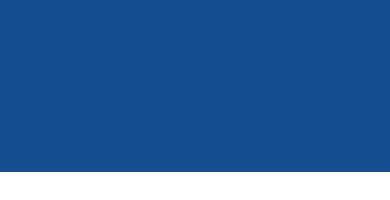
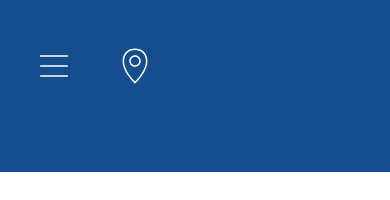
Before and after one commit to JacobMutale1808/micmar, a Next.js app: page / in a window 390 px wide. Shown: the top 200 px of the page. Built offline with nearby package versions, Linux system fonts and the light colour scheme.

Commit message:
mobile nav

```diff
--- /dev/null
+++ b/app/components/NavBar/MobileMenuItems.tsx
@@ -0,0 +1,44 @@
+import React from 'react'
+import Image from 'next/image'
+import Link from 'next/link'
+
+import HamburgerMenu from '../../../public/icons/burger-nav.svg'
+import MapIcon from '../../../public/icons/map.svg'
+import HomeIcon from '../../../public/icons/mobile-icon.png'
+
+
+const MobileMenuItems = function () {
+    return (<div className='px-[34px] pt-[46px] flex items-center'>
+        <button className='mr-[41px]'>
+            <Image
+                width={40}
+                height={40}
+                // objectFit="cover"
+                src={HamburgerMenu}
+                alt="Hamburger menu" />
+        </button>
+        <Link href='/' className='mr-[35px]'>
+            <Image
+                width={40}
+                height={40}
+                // objectFit="cover"
+                src={MapIcon}
+                alt="Map icon" />
+        </Link>
+        <div className='bg-home-logo'>
+
+        </div>
+        {/* <Link href='/' className=''>
+            <Image
+                width={48.58}
+                height={40}
+                // objectFit="cover"
+                src={HomeIcon}
+                alt="Home icon"
+                className='shadow-logo'/>
+        </Link> */}
+        <Link href='/'></Link>
+    </div>);
+}
+
+export default MobileMenuItems
--- a/app/components/NavBar/NavBar.tsx
+++ b/app/components/NavBar/NavBar.tsx
@@ -1,15 +1,13 @@
 import Link from 'next/link';
+import Image from 'next/image'
 import React from 'react'
-// mt-[46px] mr-[33px] ml-[34px] mb-[18px]
+
+import MobileMenuItems from './MobileMenuItems'
+
 const NavBar = () => {
     return (
         <nav className='bg-primary h-[172px] '>
-            <div className=''>
-                <Link href='/'><svg></svg></Link>
-                <Link href='/'></Link>
-                <Link href='/'></Link>
-                <Link href='/'></Link>
-            </div>
+            <MobileMenuItems />
         </nav>
     );
 }
--- a/tailwind.config.js
+++ b/tailwind.config.js
@@ -16,11 +16,12 @@ module.exports = {
       'text-primary':'#000000',
       'text-secondary':'#FFFFFF'
     },
+    boxShadow:{
+      'logo':'0px 4px 4px 0px rgba(0,0,0,0.25)'
+    },
     extend: {
       backgroundImage: {
-        'gradient-radial': 'radial-gradient(var(--tw-gradient-stops))',
-        'gradient-conic':
-          'conic-gradient(from 180deg at 50% 50%, var(--tw-gradient-stops))',
+        'home-logo':'url("/icons/mobile-icon.png")'
       },
     },
   },
```
Also changed, not shown: public/icons/map.svg (added), public/icons/mobile-icon.png (added).
